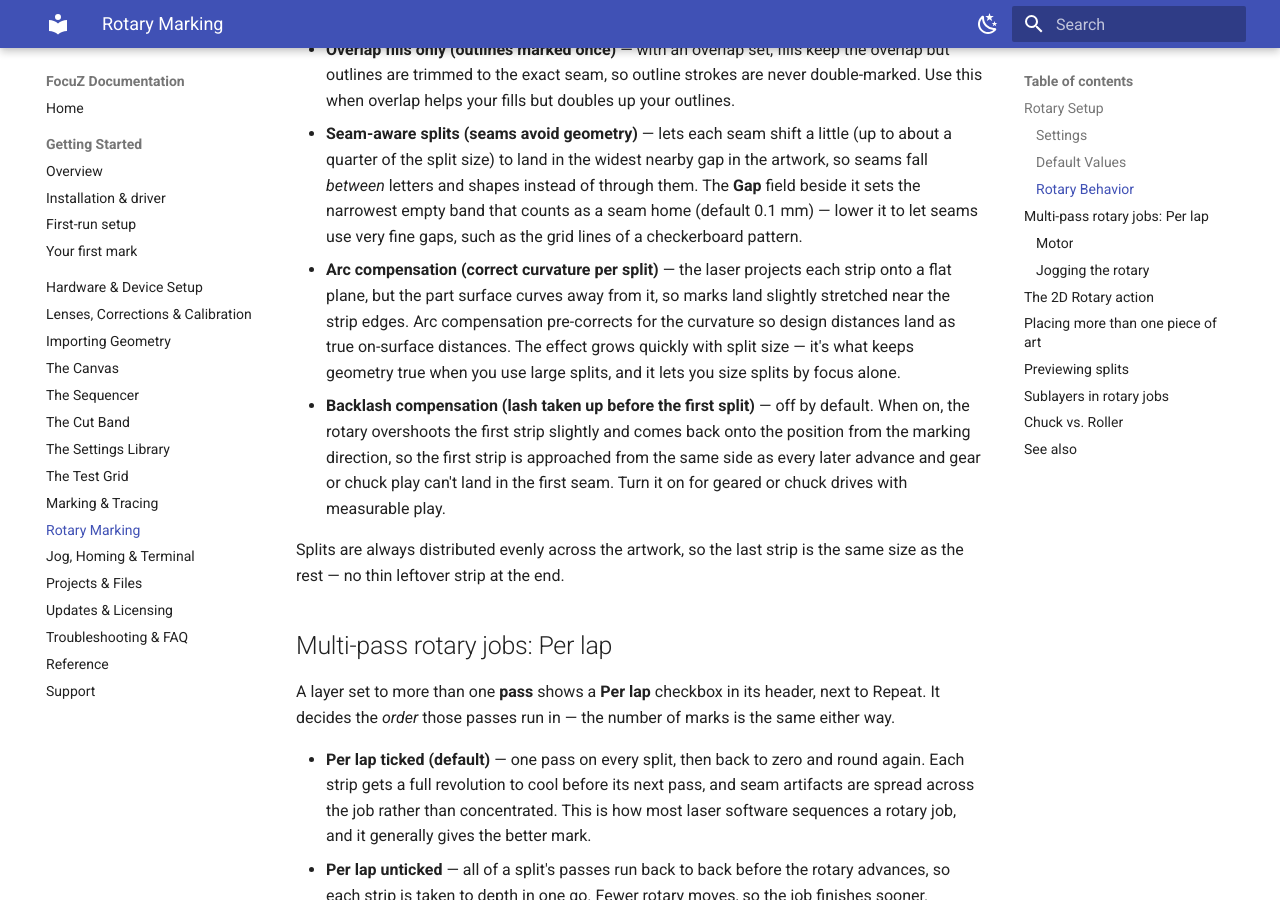
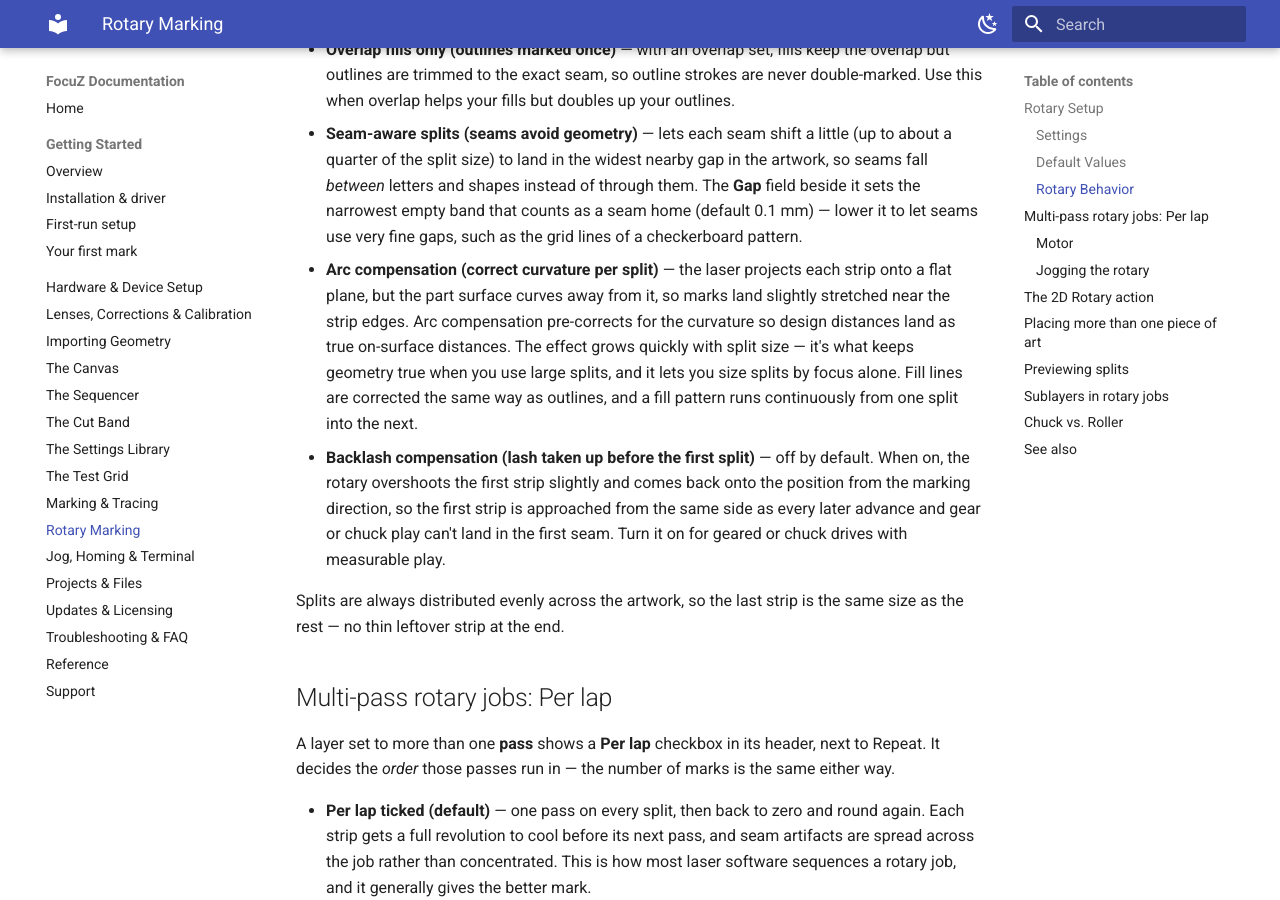
Before and after one commit to Lokahi-Shop/focuz-docs, an MkDocs documentation site: the page built from docs/rotary.md, in a window 1280 px wide and 900 px high, scrolled down 1728 px. Built offline with MkDocs 1.6.1 and Material for MkDocs 9.7.7, drawn with Linux system fonts in a browser that asks for light colours.

Commit message:
Rotary: arc compensation applies to fill lines too
Co-Authored-By: Claude Fable 5.1 <noreply@anthropic.com>

```diff
--- a/docs/rotary.md
+++ b/docs/rotary.md
@@ -59,7 +59,9 @@ action's field blank until you enter it there.
   flat plane, but the part surface curves away from it, so marks land slightly stretched near
   the strip edges. Arc compensation pre-corrects for the curvature so design distances land as
   true on-surface distances. The effect grows quickly with split size — it's what keeps
-  geometry true when you use large splits, and it lets you size splits by focus alone.
+  geometry true when you use large splits, and it lets you size splits by focus alone. Fill lines are
+  corrected the same way as outlines, and a fill pattern runs continuously from one split into
+  the next.
 - **Backlash compensation (lash taken up before the first split)** — off by default. When on,
   the rotary overshoots the first strip slightly and comes back onto the position from the
   marking direction, so the first strip is approached from the same side as every later advance
```
